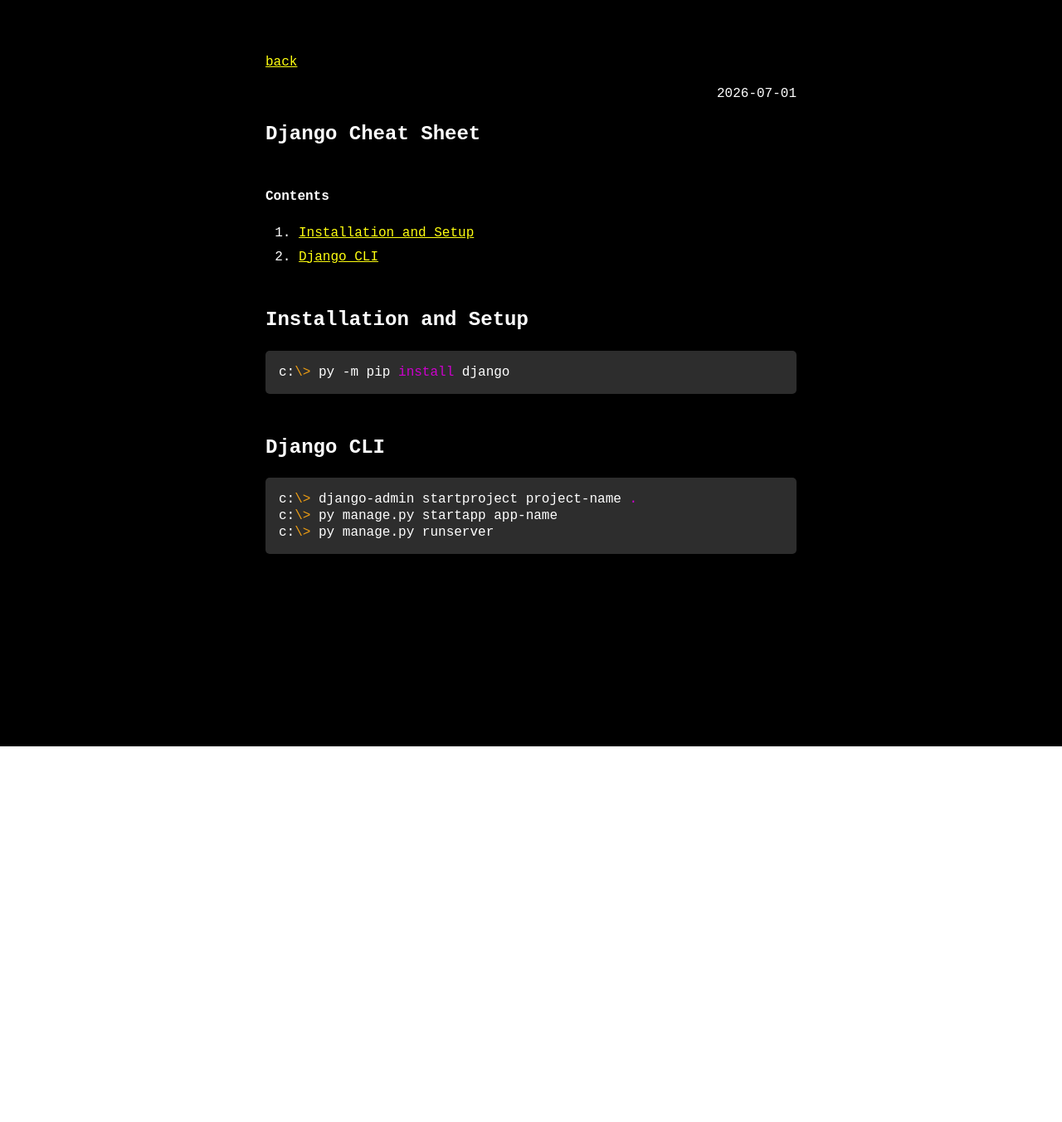
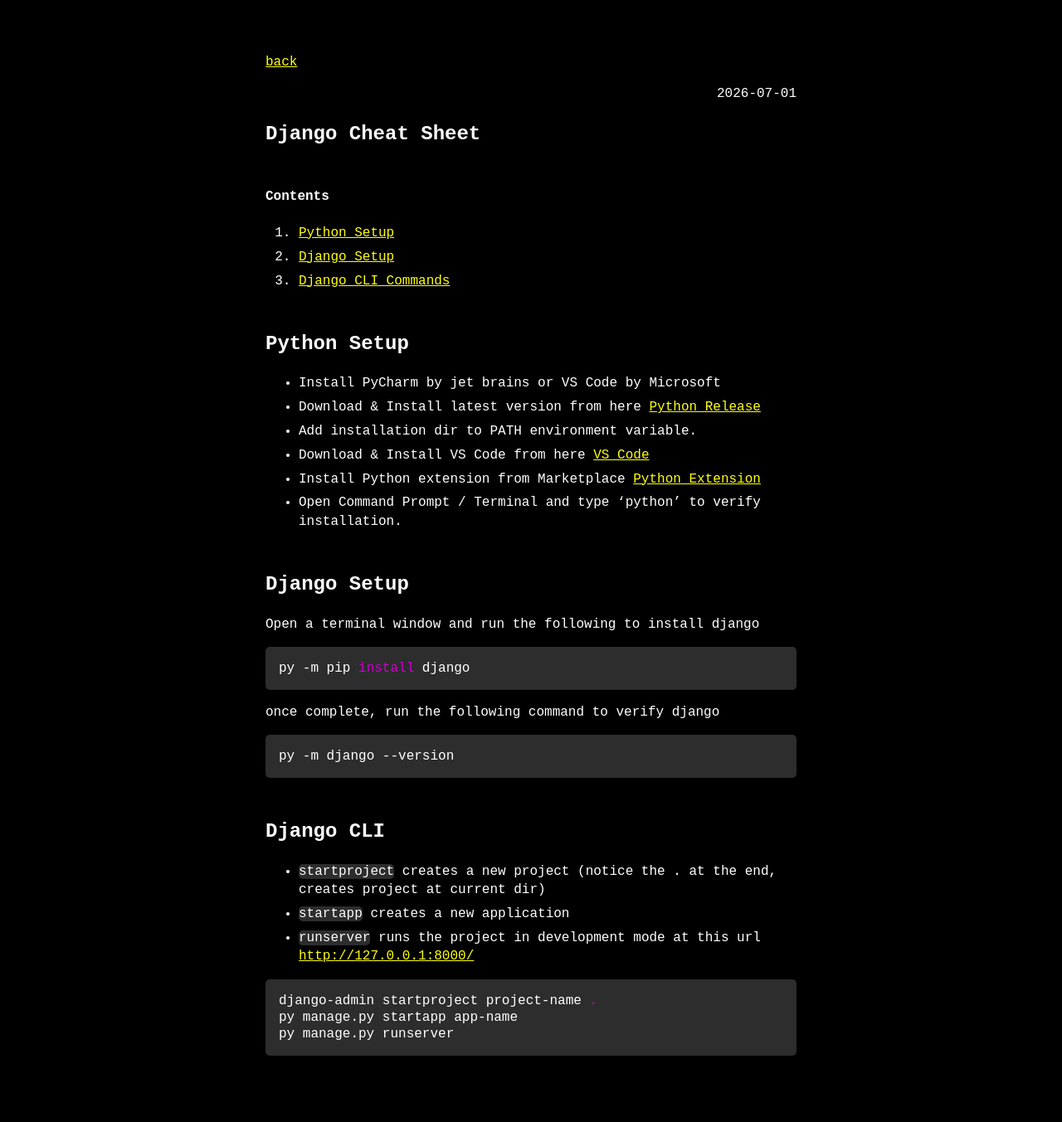
Before and after one commit to VallarasuS/Vallarasu.in, a Jekyll site: the page built from docs/_posts/2026-07-01-django-cheat-sheet.md, in a window 1280 px wide. Shown: the whole page at 83% size. Built offline with Jekyll 4.4.1, drawn with Linux system fonts in a browser that asks for light colours; before the commit the page ends 900 px from its top, so only the background shows below that.

Commit message:
Update 2026-07-01-django-cheat-sheet.md

````diff
--- a/docs/_posts/2026-07-01-django-cheat-sheet.md
+++ b/docs/_posts/2026-07-01-django-cheat-sheet.md
@@ -90,21 +90,43 @@
 
 #### Contents
 
-1. [Installation and Setup](#installation-and-setup)
-1. [Django CLI](#variables-and-data-types)
+1. [Python Setup](#python-setup)
+1. [Django Setup](#django-setup)
+1. [Django CLI Commands](#variables-and-data-types)
 
+## Python Setup
 
-## Installation and Setup
+- Install PyCharm by jet brains or VS Code by Microsoft
+- Download & Install latest version from here [Python Release](https://www.python.org/downloads/windows/)
+- Add installation dir to PATH environment variable.
+- Download & Install VS Code from here [VS Code](https://code.visualstudio.com/download)
+- Install Python extension from Marketplace [Python Extension](https://marketplace.visualstudio.com/items?itemName=ms-python.python)
+- Open Command Prompt / Terminal and type 'python' to verify installation.
+
+## Django Setup
+
+Open a terminal window and run the following to install django
+
 ```shell
-c:\> py -m pip install django
+py -m pip install django
+```
+
+once complete, run the following command to verify django
+
+```shell
+py -m django --version
 ```
 
 ## Django CLI
 
+- `startproject` creates a new project (notice the . at the end, creates project at current dir)
+- `startapp` creates a new application
+- `runserver` runs the project in development mode at this url [http://127.0.0.1:8000/](http://127.0.0.1:8000/)
+
 ```shell
-c:\> django-admin startproject project-name .
-c:\> py manage.py startapp app-name
-c:\> py manage.py runserver
+django-admin startproject project-name .
+py manage.py startapp app-name
+py manage.py runserver
 ```
 
 <style>
````
